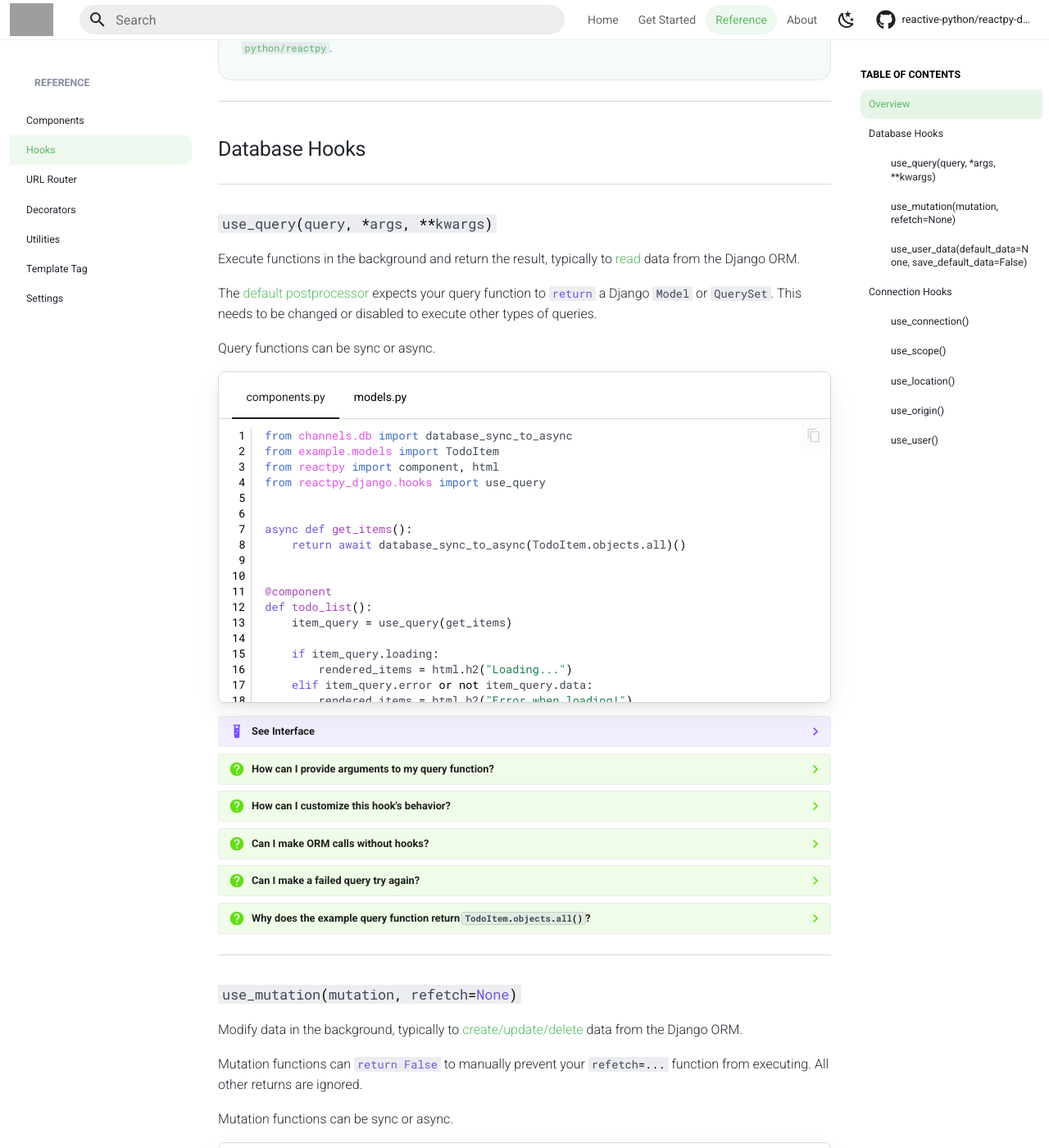
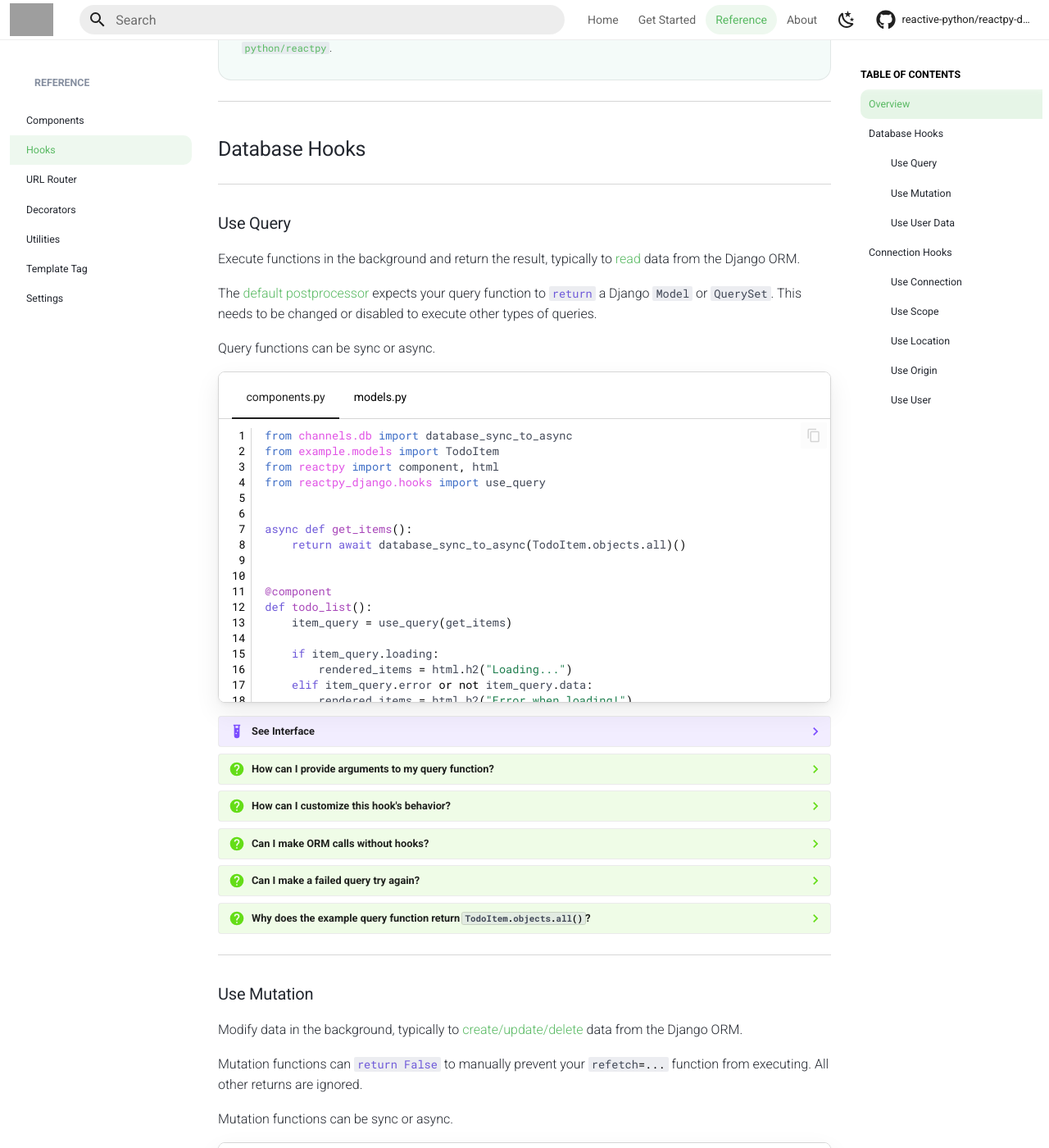
Before and after one commit to purity111/reactpy-django, an MkDocs documentation site: the page built from docs/src/reference/hooks.md, in a window 1280 px wide and 1400 px high, scrolled down 299 px. Shown: the whole window at 82% size. Built offline with MkDocs 1.6.1 and Material for MkDocs 9.7.7, drawn with Linux system fonts in a browser that asks for light colours; comment, search, counter and statistics services are not loaded; the version menu is left out; some of the changed text lies outside the part shown; grey boxes are pictures that could not be loaded.

Commit message:
v3.6.0 (#209)

```diff
--- a/docs/src/reference/hooks.md
+++ b/docs/src/reference/hooks.md
@@ -18,7 +18,7 @@ Prefabricated hooks can be used within your `components.py` to help simplify dev
 
 ---
 
-### `#!python use_query(query, *args, **kwargs)`
+### Use Query
 
 Execute functions in the background and return the result, typically to [read](https://www.sumologic.com/glossary/crud/) data from the Django ORM.
 
@@ -164,7 +164,7 @@ Query functions can be sync or async.
 
 ---
 
-### `#!python use_mutation(mutation, refetch=None)`
+### Use Mutation
 
 Modify data in the background, typically to [create/update/delete](https://www.sumologic.com/glossary/crud/) data from the Django ORM.
 
@@ -273,7 +273,7 @@ Mutation functions can be sync or async.
 
 ---
 
-### `#!python use_user_data(default_data=None, save_default_data=False)`
+### Use User Data
 
 Store or retrieve data (`#!python dict`) specific to the connection's `#!python User`. This data is stored in the `#!python REACTPY_DATABASE`.
 
--- a/src/reactpy_django/__init__.py
+++ b/src/reactpy_django/__init__.py
@@ -8,7 +8,7 @@ from reactpy_django.websocket.paths import (
     REACTPY_WEBSOCKET_ROUTE,
 )
 
-__version__ = "3.5.1"
+__version__ = "3.6.0"
 __all__ = [
     "REACTPY_WEBSOCKET_PATH",
     "REACTPY_WEBSOCKET_ROUTE",
```
Also changed, not shown: other parts of docs/src/reference/hooks.md (+5 -5 lines), CHANGELOG.md (+7 -2 lines), docs/src/about/code.md (+2 -2 lines), docs/src/reference/router.md (+3 -1 lines), 2 other files.
